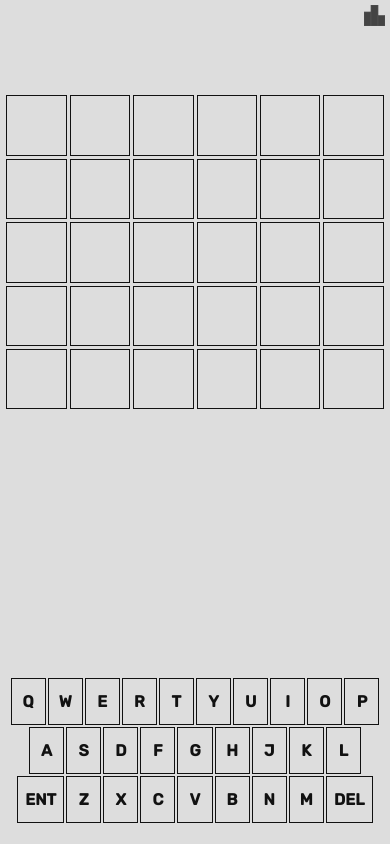
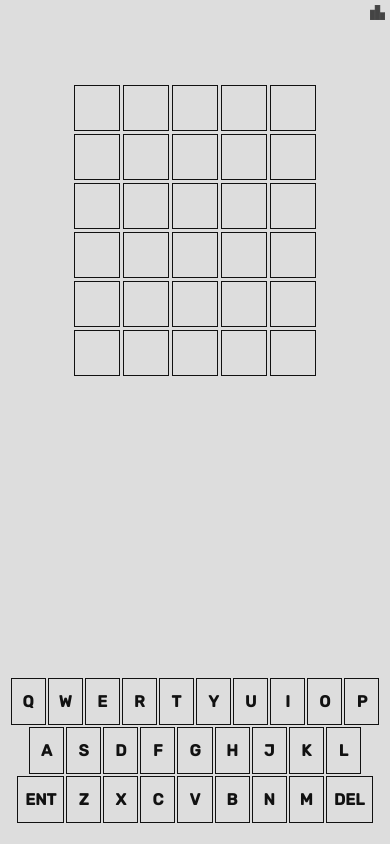
Before and after one commit to mlorberdev/RESTful-API-Wordle-Clone, a plain HTML site: page index.html in a window 390 px wide. Drawn offline with Linux system fonts and the light colour scheme.

Commit message:
bug fix: row/col swap

```diff
--- a/assets/style.css
+++ b/assets/style.css
@@ -244,16 +244,13 @@ button,
     }
 
     .board-container {
-        position:fixed;
-        top:10px;
-        display: grid;
-        gap: 1px;
-        grid-template-columns: 16vw 16vw 16vw 16vw 16vw 16vw;
-        grid-template-rows: 16vw 16vw 16vw 16vw 16vw 16vw;
+        --w: 3rem;
+        position:fixed !important;
+        top:0;
     }
 
     #statistics {
         transform-origin:top right;
-        transform:scale(.7);
+        transform:scale(.5);
     }
 }
```
